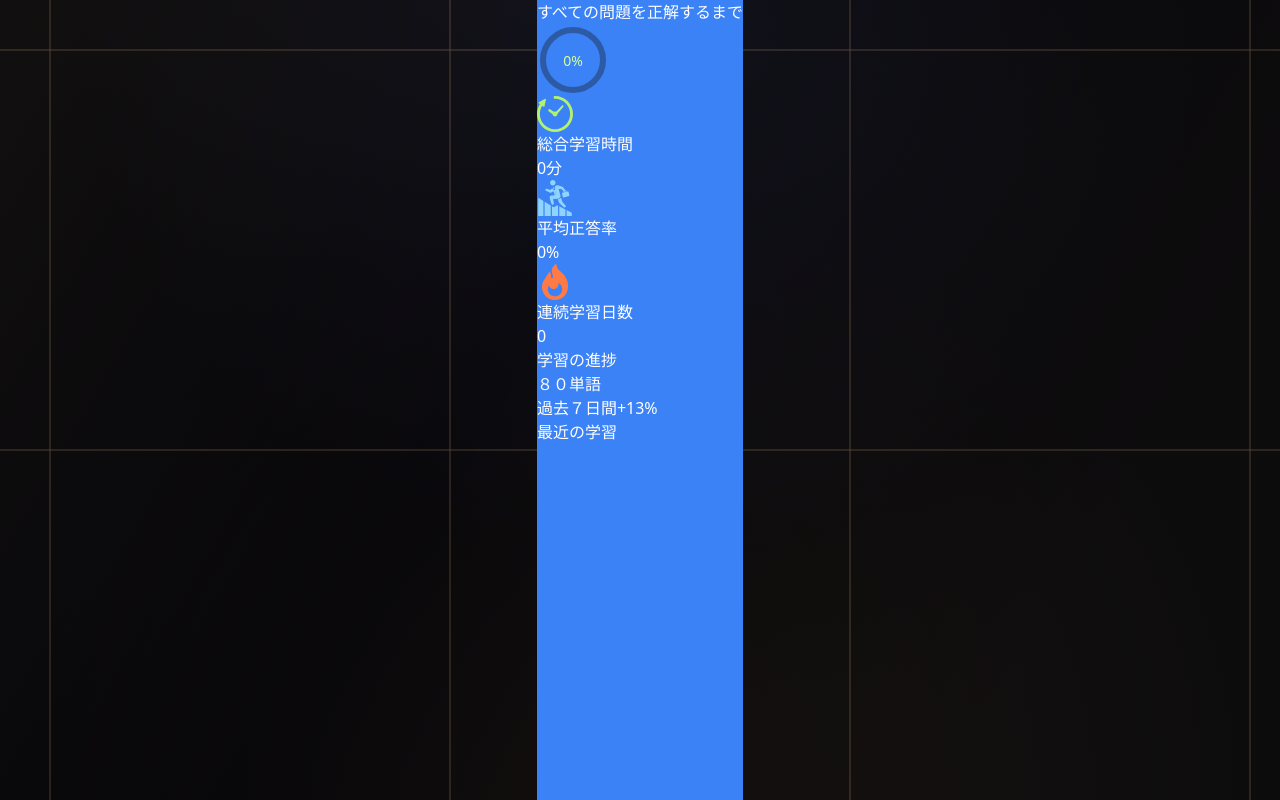
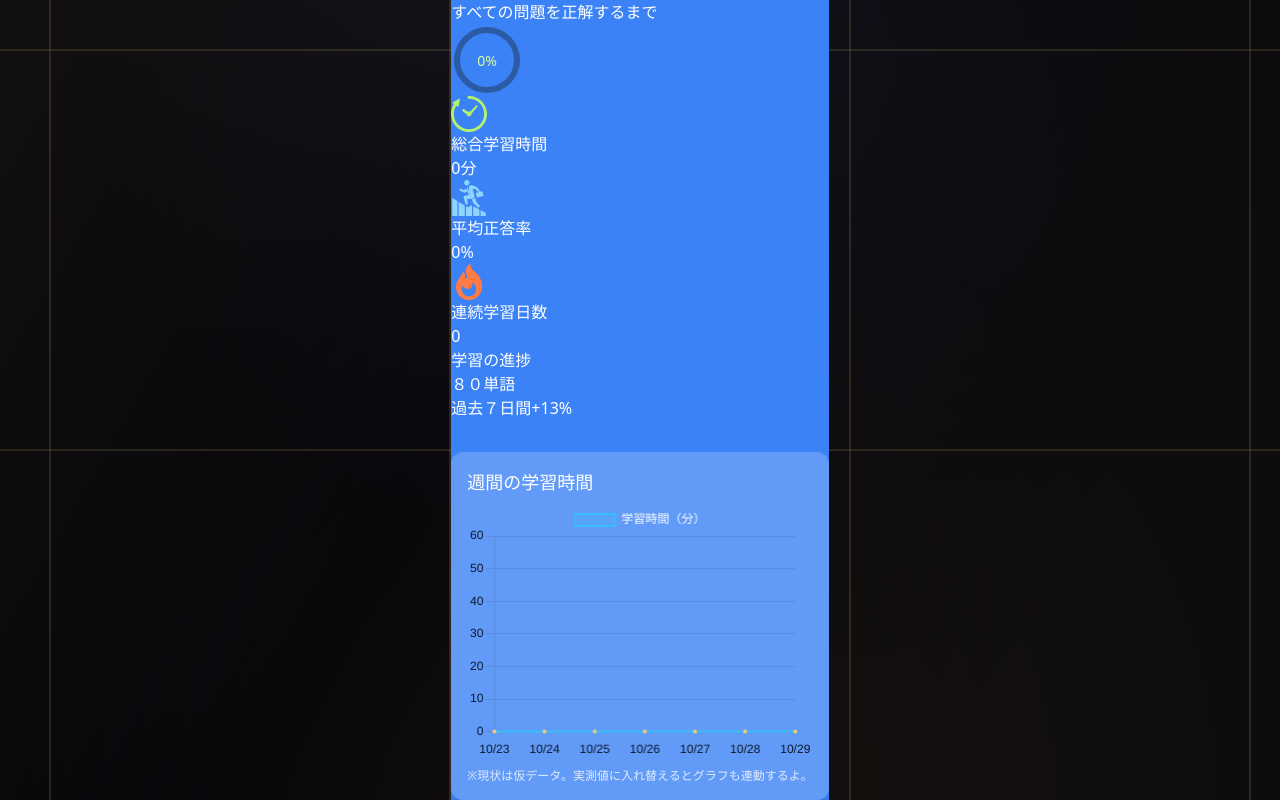
Before and after one commit to devryuya2007/kakotan-web, a React (Vite) app in the folder main/: page /results in a window 1280 px wide. Built offline with nearby package versions, Linux system fonts and the light colour scheme.

Commit message:
結果ページに学習グラフと直近日付表示を追加

```diff
--- a/main/package.json
+++ b/main/package.json
@@ -12,8 +12,10 @@
     "test:run": "vitest run"
   },
   "dependencies": {
+    "chart.js": "^4.5.1",
     "date-fns": "^4.1.0",
     "react": "^19.1.1",
+    "react-chartjs-2": "^5.3.1",
     "react-dom": "^19.1.1",
     "react-router-dom": "^7.9.4"
   },
--- a/main/src/pages/results/ResultsPage.tsx
+++ b/main/src/pages/results/ResultsPage.tsx
@@ -9,6 +9,27 @@ import { useReiwa4Vocab } from "../tests/test_page/Reiwa4Page";
 import { useReiwa5Vocab } from "../tests/test_page/Reiwa5Page";
 import { useReiwa6Vocab } from "../tests/test_page/Reiwa6Page";
 import { useReiwa7Vocab } from "../tests/test_page/Reiwa7Page";
+import { Line } from "react-chartjs-2";
+import {
+  Chart,
+  CategoryScale,
+  LinearScale,
+  PointElement,
+  LineElement,
+  Tooltip,
+  Legend,
+  type ChartData,
+  type ChartOptions,
+} from "chart.js";
+
+Chart.register(
+  CategoryScale,
+  LinearScale,
+  PointElement,
+  LineElement,
+  Tooltip,
+  Legend
+);
 
 export default function ResultsPage() {
   const { sessionHistory, correct } = useTestResults();
@@ -136,6 +157,7 @@ export default function ResultsPage() {
     label: string;
     sectionId: string;
     gainedXp: number;
+    accuracyRate: number;
   }> = [];
 
   recentSessions.forEach((session) => {
@@ -154,17 +176,108 @@ export default function ResultsPage() {
     );
     const label =
       startLabel === endLabel ? startLabel : `${startLabel}〜${endLabel}`;
+
+    const answerTotal = session.correctCount + session.incorrectCount;
+    const accuracyRate =
+      answerTotal === 0
+        ? 0
+        : Math.round((session.correctCount / answerTotal) * 100);
+
     recentSessionLabels.push({
       key: session.startedAt,
       label,
       sectionId: sectionId,
       gainedXp: gainedXp,
+      accuracyRate: accuracyRate,
     });
   });
 
+  const computeDailyStudySeries = (
+    history: typeof sessionHistory,
+    days = 7
+  ) => {
+    const minutesPerDay = new Map<number, number>();
+
+    history.forEach((session) => {
+      const day = new Date(session.startedAt); // 例：Mon Apr 01 2024 21:00:00 GMT+0900
+      day.setHours(0, 0, 0, 0); // TODO:startOfDayにする
+      const dayKey = day.getTime();
+      const minutes = Math.round(session.durationMs / minutesMs);
+      minutesPerDay.set(dayKey, (minutesPerDay.get(dayKey) ?? 0) + minutes);
+    });
+
+    const today = new Date();
+    today.setHours(0, 0, 0, 0);
+
+    const labels: string[] = [];
+    const data: number[] = [];
+
+    for (let i = days - 1; i >= 0; i -= 1) {
+      const date = new Date(today); // 今日
+      date.setDate(date.getDate() - i);
+      const dayKey = date.getTime(); // ミリ秒に直す
+      labels.push(`${date.getMonth() + 1}/${date.getDate()}`);
+      data.push(minutesPerDay.get(dayKey) ?? 0);
+    }
+
+    return { labels, data };
+  };
+
+  const dailySeries = computeDailyStudySeries(sessionHistory);
+  const maxDailyMinutes =
+    dailySeries.data.length > 0 ? Math.max(...dailySeries.data) : 0;
+  const yAxisMax = Math.max(60, Math.ceil(maxDailyMinutes * 1.2));
+
+  const lineChartData: ChartData<"line"> = {
+    labels: dailySeries.labels,
+    datasets: [
+      {
+        label: "学習時間（分）",
+        data: dailySeries.data,
+        borderColor: "#38bdf8",
+        backgroundColor: "rgba(56, 189, 248, 0.25)",
+        borderWidth: 2,
+        pointRadius: 1,
+        pointBackgroundColor: "#b8860b",
+        pointBorderColor: "#f2c97d",
+        tension: 0.35,
+        fill: true,
+      },
+    ],
+  };
+
+  const lineChartOptions: ChartOptions<"line"> = {
+    responsive: true,
+    maintainAspectRatio: false,
+    plugins: {
+      legend: {
+        display: true,
+        labels: { color: "#fff" },
+      },
+      tooltip: {
+        mode: "index",
+        intersect: false,
+      },
+    },
+    scales: {
+      x: {
+        ticks: { color: "#0f172a" },
+        grid: { display: false },
+      },
+      y: {
+        beginAtZero: true,
+        suggestedMax: yAxisMax,
+        ticks: { color: "#0f172a" },
+        grid: {
+          color: "rgba(15, 23, 42, 0.1)",
+        },
+      },
+    },
+  };
+
   return (
     <AppLayout>
-      <section className="bg-blue-500">
+      <section className="bg-blue-500 overflow-scroll">
         <div>
           <p></p>
           <h1>すべての問題を正解するまで</h1>
@@ -274,14 +387,31 @@ export default function ResultsPage() {
           <p>過去７日間+13%</p>
         </div>
 
+        <div className="mt-8 rounded-xl bg-white/20 p-4 text-white shadow-lg backdrop-blur">
+          <h2 className="mb-2 text-lg font-semibold">週間の学習時間</h2>
+          <div className="h-64">
+            <Line data={lineChartData} options={lineChartOptions} />
+          </div>
+          <p className="mt-2 text-xs text-white/80">
+            ※現状は仮データ。実測値に入れ替えるとグラフも連動するよ。
+          </p>
+        </div>
+
         <div>
           <h1>最近の学習</h1>
-          <ul>
+          <ul className="divide-y divide-gray-300">
+            <li className="text-black">
+              <span>日付</span>
+              <span>セクション</span>
+              <span>獲得したXP</span>
+              <span>正答率</span>
+            </li>
             {recentSessionLabels.map((session) => (
-              <li key={session.key}>
+              <li key={session.key} className="text-black ">
                 {session.label}
                 {session.sectionId}
                 {session.gainedXp}xp
+                {session.accuracyRate}%
               </li>
             ))}
           </ul>
--- a/package.json
+++ b/package.json
@@ -21,5 +21,9 @@
   "bugs": {
     "url": "https://github.com/devryuya2007/BST-1900/issues"
   },
-  "homepage": "https://github.com/devryuya2007/BST-1900#readme"
+  "homepage": "https://github.com/devryuya2007/BST-1900#readme",
+  "dependencies": {
+    "chart.js": "^4.5.1",
+    "react-chartjs-2": "^5.3.1"
+  }
 }
```
Also changed, not shown: 2 other files (tests, documents, lock files or other folders).
